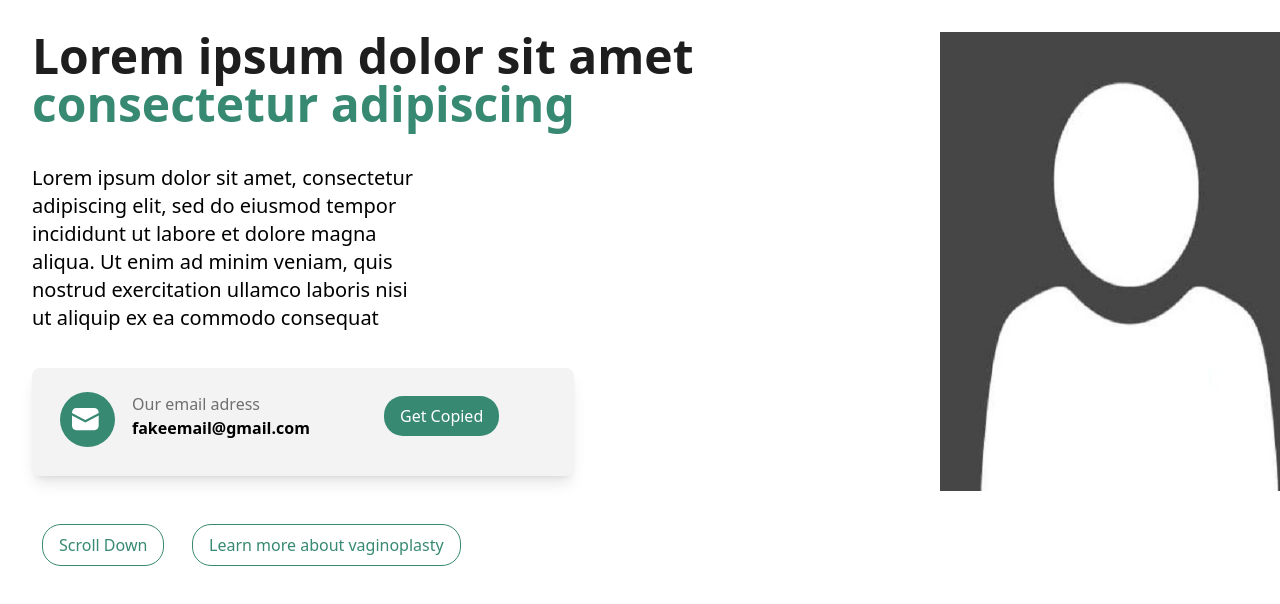
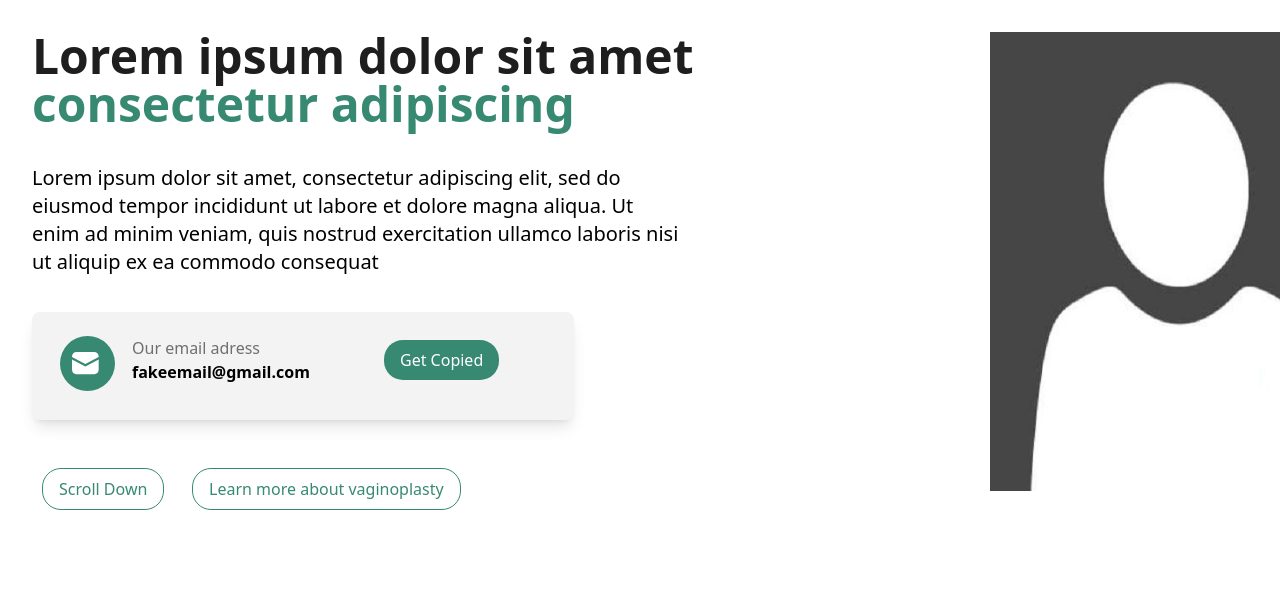
Before and after one commit to FoxByte-Web-Development/drlopez-landingpage-app, a React (Vite) app: page / in a window 1280 px wide. Shown: the top 604 px of the page. Built offline with nearby package versions, Linux system fonts and the light colour scheme.

Commit message:
fixed home

```diff
--- a/src/Components/HomeComponent/home-component.jsx
+++ b/src/Components/HomeComponent/home-component.jsx
@@ -6,7 +6,7 @@ import FotoDoctor from '../../Images/FotoDoctor.jpg'
 export default function HomeComponent() {
   return (
     <div className="content-center">
-      <div className="grid grid-cols-2 gap-x-[600px]">
+      <div className="grid grid-cols-2 gap-x-[700px]">
         <div className="text-left w-max">
           <p className="text-5xl text-secundary-color font-bold ">
             Lorem ipsum dolor sit amet
@@ -14,7 +14,7 @@ export default function HomeComponent() {
           <p className="text-5xl text-primary-color font-bold">
             consectetur adipiscing
           </p>
-          <p className="text-xl mt-9 w-96">
+          <p className="text-xl mt-9" style={{ width: '652px' }}>
             Lorem ipsum dolor sit amet, consectetur adipiscing elit, sed do
             eiusmod tempor incididunt ut labore et dolore magna aliqua. Ut enim
             ad minim veniam, quis nostrud exercitation ullamco laboris nisi ut
```
